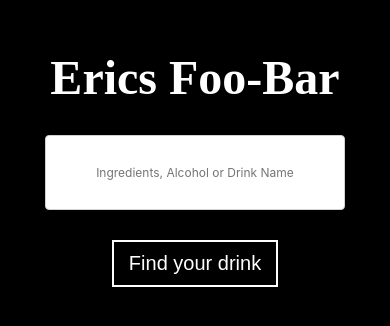
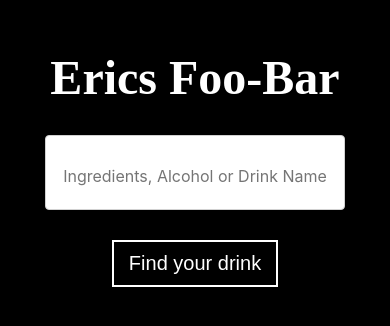
Before and after one commit to graciemcguire/grow-bar, a React (Create React App) app in the folder grow-bar-frontend/: page / in a window 390 px wide. Shown: the part 254-580 px from the top of the page. Built offline with nearby package versions, Linux system fonts and the light colour scheme; the HTML template or start-up script is replaced by a standard one; a web font is replaced by a local one.

Commit message:
img responsiveness on mobile

```diff
--- a/grow-bar-frontend/src/styles/style.css
+++ b/grow-bar-frontend/src/styles/style.css
@@ -237,8 +237,10 @@ body {
       margin-bottom: 30px; }
     .home-container .logo-div .home-form input {
       width: 300px;
-      font-size: 12px;
+      font-size: 26px;
       margin-bottom: 30px; }
+    .home-container .logo-div .home-form input::placeholder {
+      font-size: 16px; }
     .home-container .logo-div .home-form .render-input-button {
       width: 70;
       font-size: 20px; }
@@ -259,7 +261,10 @@ body {
       height: 100%;
       position: relative; }
 
-  .instructions-modal p {
-    font-size: 1em; } }
+  .instructions-overlay .instructions-modal p {
+    font-size: 1em; }
+  .instructions-overlay .instructions-modal img {
+    width: 200px;
+    height: 200px; } }
 
 /*# sourceMappingURL=style.css.map */
--- a/grow-bar-frontend/src/styles/style.scss
+++ b/grow-bar-frontend/src/styles/style.scss
@@ -314,8 +314,12 @@ body {
       .home-form {
         input {
           width: 300px;
-          font-size: 12px;
+          font-size: 26px;
           margin-bottom: 30px;
+        }
+
+        input::placeholder {
+          font-size: 16px;
         }
 
         .render-input-button {
@@ -348,9 +352,16 @@ body {
     }
   }
 
-  .instructions-modal {
-    p {
-      font-size: 1em;
+  .instructions-overlay {
+    .instructions-modal {
+      p {
+        font-size: 1em;
+      }
+
+      img {
+        width: 200px;
+        height: 200px;
+      }
     }
   }
 }
```
Also changed, not shown: 2 other files (tests, documents, lock files or other folders).
